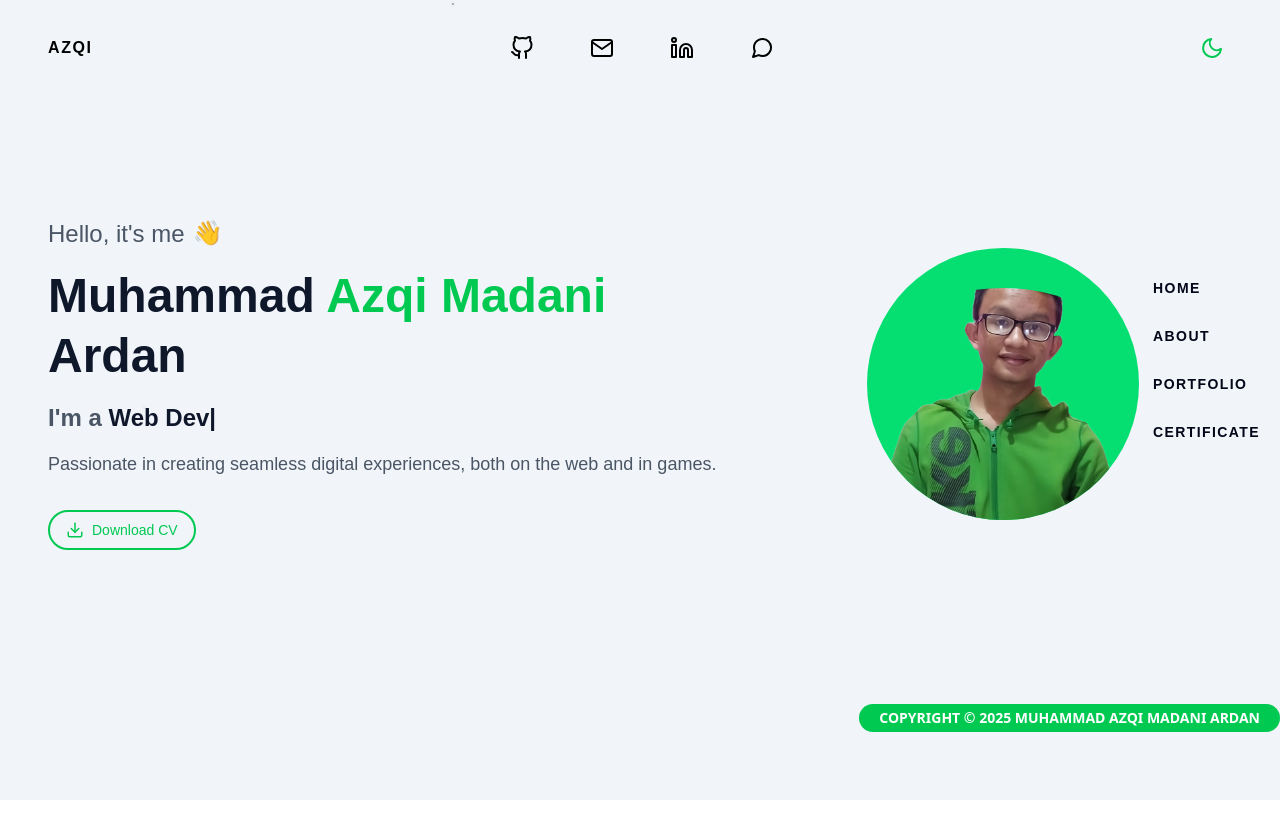
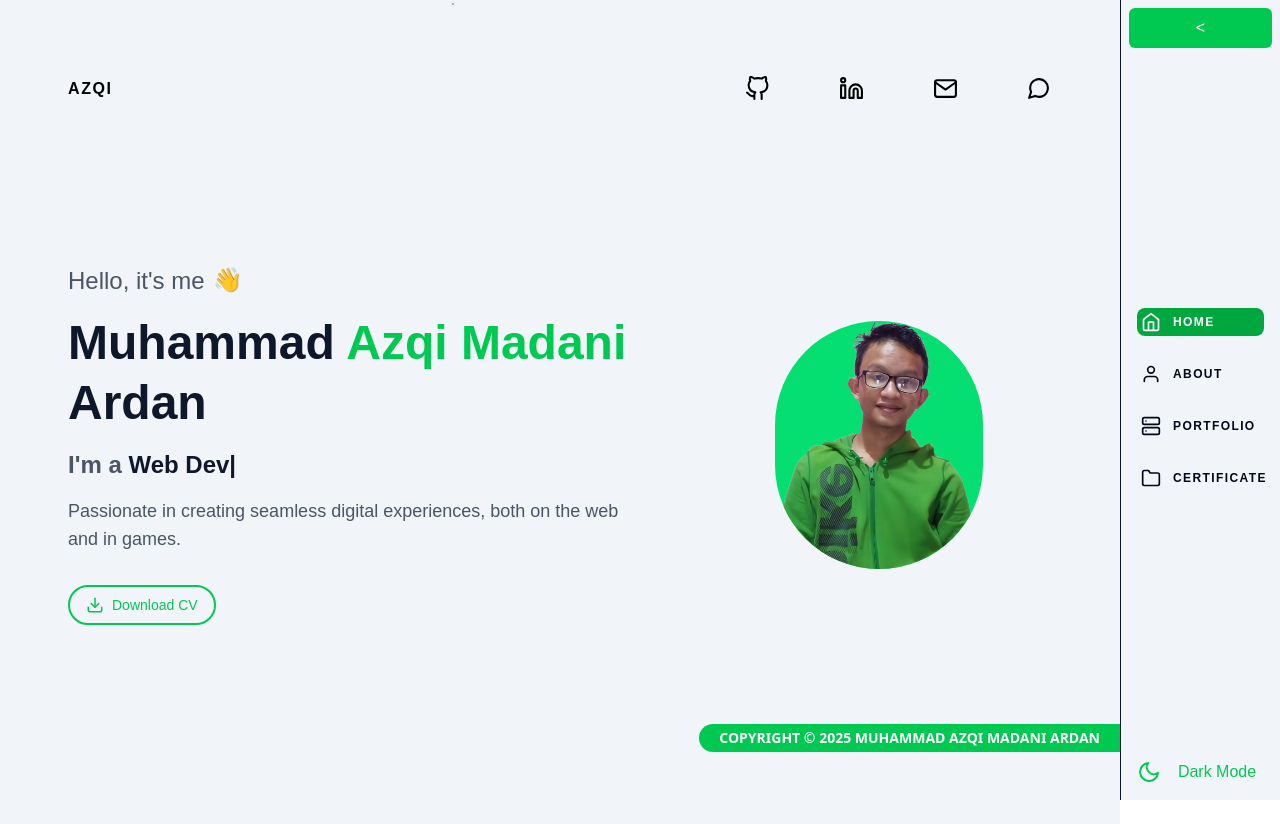
Before and after one commit to MuhammadAzqiMadaniArdan/azqi, a React (Vite) app: page / in a window 1280 px wide. Before the commit the page ends 800 px from the top, so only its background shows below. Built offline with nearby package versions, Linux system fonts and the light colour scheme; a web font is replaced by a local one.

Commit message:
update mobile-menu

```diff
--- a/src/Components/Header.jsx
+++ b/src/Components/Header.jsx
@@ -1,21 +1,22 @@
-import React, { useState } from "react";
-import MobileMenu from "./MobileMenu"; // Import komponen MobileMenu
-import { GitHub, Linkedin, Mail, MessageCircle, X, Menu, Home, User, Server, Folder } from "react-feather"; // Ganti sesuai kebutuhan dengan icon yang kamu pakai
+"use client"
+
+import { useState } from "react"
+import MobileMenu from "./MobileMenu"
+import { GitHub, Linkedin, Mail, MessageCircle, Menu, Home, User, Server, Folder } from "react-feather"
 
 const Header = ({ theme, setTheme }) => {
-  const [isMenuOpen, setIsMenuOpen] = useState(false);
+  const [isMenuOpen, setIsMenuOpen] = useState(false)
 
   const navItems = [
     { label: "Home", icon: <Home size={20} />, to: "/" },
     { label: "About", icon: <User size={20} />, to: "/about" },
     { label: "Portfolio", icon: <Server size={20} />, to: "/portfolio" },
     { label: "Certificate", icon: <Folder size={20} />, to: "/certificate" },
-  ];
+  ]
 
   return (
-    <header className="w-full h-[5%] mb-10 flex justify-between items-center p-5">
+    <header className="w-full mb-10 flex justify-between items-center py-5">
       <nav className="w-full flex items-center justify-between py-7 font-medium">
-        {/* Logo */}
         <div className="w-1/3 font-semibold uppercase hidden lg:block">
           <a
             className={`group cursor-pointer tracking-widest relative ${
@@ -27,8 +28,7 @@ const Header = ({ theme, setTheme }) => {
           </a>
         </div>
 
-        {/* Social Links */}
-        <div className="grid grid-cols-4 gap-10 w-1/3">
+        <div className="grid grid-cols-4 gap-2 sm:gap-6 md:gap-10 w-full lg:w-1/3">
           {[
             {
               icon: <GitHub size={25} />,
@@ -47,9 +47,9 @@ const Header = ({ theme, setTheme }) => {
               href: "https://wa.me/6288215992674",
             },
           ].map((item, idx) => (
-            <a key={idx} href={item.href} className="group cursor-pointer">
+            <a key={idx} href={item.href} target="_blank" rel="noopener noreferrer" className="group cursor-pointer">
               <div
-                className={`rounded-full p-2 transition duration-300 ${
+                className={`rounded-full p-1 sm:p-2 transition duration-300 ${
                   theme === "Night" ? "text-white" : "text-black"
                 } group-hover:scale-110 group-hover:text-green-500`}
               >
@@ -59,18 +59,18 @@ const Header = ({ theme, setTheme }) => {
           ))}
         </div>
 
-        {/* Toggle Mobile Menu & Theme */}
-        <div className="block lg:hidden">
+        {/* Toggle Mobile Menu */}
+        <div className="lg:hidden ml-4">
           <button
             onClick={() => setIsMenuOpen(!isMenuOpen)}
             className="p-2 rounded-md bg-green-500 text-white"
+            aria-label="Toggle Menu"
           >
-            {isMenuOpen ? <X size={24} /> : <Menu size={24} />}
+            <Menu size={24} />
           </button>
         </div>
       </nav>
 
-      {/* Menampilkan komponen MobileMenu */}
       <MobileMenu
         isMenuOpen={isMenuOpen}
         setIsMenuOpen={setIsMenuOpen}
@@ -79,7 +79,7 @@ const Header = ({ theme, setTheme }) => {
         navItems={navItems}
       />
     </header>
-  );
-};
+  )
+}
 
-export default Header;
+export default Header
--- a/src/Components/InfiniteScrollLanguage.jsx
+++ b/src/Components/InfiniteScrollLanguage.jsx
@@ -1,10 +1,11 @@
-import { motion, useAnimation } from "framer-motion";
-import { useEffect, useState } from "react";
+"use client"
+
+import { motion } from "framer-motion"
+import { useEffect, useState, useRef } from "react"
 import {
   SiJavascript,
   SiPython,
   SiPhp,
-  SiGo,
   SiPostgresql,
   SiLaravel,
   SiHtml5,
@@ -14,65 +15,82 @@ import {
   SiBootstrap,
   SiNodedotjs,
   SiUnity,
-} from "react-icons/si";
+} from "react-icons/si"
 
-// Main Component
-const InfiniteScrollLanguages = () => {
-  const [isAnimating, setIsAnimating] = useState(false);
+const InfiniteScrollLanguages = ({ theme = "Day" }) => {
+  const [width, setWidth] = useState(0)
+  const carousel = useRef(null)
 
   const languages = [
     { name: "JavaScript", icon: <SiJavascript size={40} /> },
     { name: "Python", icon: <SiPython size={40} /> },
     { name: "PHP", icon: <SiPhp size={40} /> },
     { name: "React", icon: <SiReact size={40} /> },
-    { name: "Tailwindcss", icon: <SiTailwindcss size={40} /> },
+    { name: "Tailwind CSS", icon: <SiTailwindcss size={40} /> },
     { name: "Bootstrap", icon: <SiBootstrap size={40} /> },
     { name: "Unity", icon: <SiUnity size={40} /> },
-    { name: "Html5", icon: <SiHtml5 size={40} /> },
-    { name: "Css3", icon: <SiCss3 size={40} /> },
+    { name: "HTML5", icon: <SiHtml5 size={40} /> },
+    { name: "CSS3", icon: <SiCss3 size={40} /> },
     { name: "Laravel", icon: <SiLaravel size={40} /> },
-    { name: "Postgresql", icon: <SiPostgresql size={40} /> },
-    { name: "Nodedotjs", icon: <SiNodedotjs size={40} /> },
-  ];
+    { name: "PostgreSQL", icon: <SiPostgresql size={40} /> },
+    { name: "Node.js", icon: <SiNodedotjs size={40} /> },
+  ]
 
-  const controls = useAnimation();
+  // Duplicate the languages array to create a seamless loop
+  const duplicatedLanguages = [...languages, ...languages]
 
   useEffect(() => {
-    const animate = () => {
-      controls.start({
-        x: "-100%",
-        transition: {
-          duration: 30,
-          ease: "linear",
-        },
-      }).then(() => {
-        controls.set({ x: 0 });
-        setIsAnimating(false);
-      });
-    };
+    // Calculate the width of the carousel
+    const updateWidth = () => {
+      if (carousel.current) {
+        // We only need the width of the first set of items
+        const itemWidth = carousel.current.scrollWidth / 2
+        setWidth(itemWidth)
+      }
+    }
 
-    if (!isAnimating) {
-      setIsAnimating(true);
-      animate();
-    }
-  }, [controls, isAnimating]);
+    updateWidth()
+    window.addEventListener("resize", updateWidth)
+    return () => window.removeEventListener("resize", updateWidth)
+  }, [])
 
   return (
-    <div className="overflow-hidden w-full bg-transparent py-4">
-      <motion.div
-        className="flex gap-8 w-max"
-        animate={controls}
-        style={{ display: "flex" }}
-      >
-        {languages.map((lang, i) => (
-          <div key={i} className="flex flex-col items-center min-w-[120px]">
-            <div className="text-4xl text-gray-800">{lang.icon}</div>
-            <p className="text-sm mt-2">{lang.name}</p>
-          </div>
-        ))}
+    <div className="relative w-full overflow-hidden py-8">
+      {/* Gradient overlays for fade effect */}
+      <div className="absolute left-0 top-0 z-10 h-full w-16 bg-gradient-to-r from-background to-transparent"></div>
+      <div className="absolute right-0 top-0 z-10 h-full w-16 bg-gradient-to-l from-background to-transparent"></div>
+
+      <motion.div className="flex w-full overflow-hidden" ref={carousel}>
+        <motion.div
+          className="flex gap-8"
+          animate={{ x: -width }}
+          transition={{
+            x: {
+              duration: 20,
+              ease: "linear",
+              repeat: Number.POSITIVE_INFINITY,
+              repeatType: "loop",
+            },
+          }}
+        >
+          {duplicatedLanguages.map((lang, i) => (
+            <div key={i} className="flex flex-col items-center justify-center min-w-[120px]">
+              <div
+                className={`text-4xl ${theme === "Day" ? "text-gray-800" : "text-gray-200"} transition-colors duration-300`}
+              >
+                {lang.icon}
+              </div>
+              <p
+                className={`text-sm mt-2 ${theme === "Day" ? "text-gray-700" : "text-gray-300"} transition-colors duration-300`}
+              >
+                {lang.name}
+              </p>
+            </div>
+          ))}
+        </motion.div>
       </motion.div>
     </div>
-  );
-};
+  )
+}
 
-export default InfiniteScrollLanguages;
+export default InfiniteScrollLanguages
--- a/src/Components/Sidebar.jsx
+++ b/src/Components/Sidebar.jsx
@@ -47,7 +47,7 @@ const Sidebar = ({ theme, setTheme, isExpanded, setIsExpanded, active }) => {
           <Link
             key={idx}
             to={item.to}
-            className={`group flex items-center gap-3 cursor-pointer tracking-widest relative p-1 ${active == item.label ? "bg-green-600" : ""} rounded-lg`}
+            className={`group flex items-center gap-3 cursor-pointer tracking-widest relative p-1 ${active == item.label ? "bg-green-600 text-white" : ""} rounded-lg`}
           >
             {/* Icon selalu terlihat */}
             <div className="relative group">
@@ -83,9 +83,11 @@ const Sidebar = ({ theme, setTheme, isExpanded, setIsExpanded, active }) => {
           title="Switch Theme"
         >
           {theme === "Day" ? (
-            <div className="flex gap-2">
+            <div className="flex gap-2 ">
               <Moon size={24} />
-              {isExpanded ? <p>Dark Mode</p> : ""}
+              {isExpanded ? <p className={`overflow-hidden transition-all duration-300  ease-in-out ${
+                isExpanded ? "w-24 opacity-100" : "w-0 opacity-0"
+              }`}>Dark Mode</p> : ""}
             </div>
           ) : (
             <div className="flex gap-2">
--- a/src/pages/Home.jsx
+++ b/src/pages/Home.jsx
@@ -2,7 +2,6 @@
 
 import { useEffect, useState } from "react"
 import Profile from "../assets/profile.png"
-// eslint-disable-next-line no-unused-vars
 import { AnimatePresence, motion } from "framer-motion"
 import {
   Download,
@@ -23,6 +22,9 @@ import { ReactTyped } from "react-typed"
 import { Link } from "react-router-dom"
 import StarField from "../Components/StarField"
 import CV from "../assets/Cvazqi.pdf"
+import Navbar from "../Components/Navbar"
+import Header from "../Components/Header"
+import Sidebar from "../Components/Sidebar"
 
 const navItems = [
   { label: "Home", icon: <Home size={20} />, to: "/" },
@@ -34,6 +36,7 @@ const navItems = [
 function HomePage() {
   const [showIntro, setShowIntro] = useState(true)
   const [isMenuOpen, setIsMenuOpen] = useState(false)
+  const [isExpanded, setIsExpanded] = useState(true);
 
   useEffect(() => {
     const timer = setTimeout(() => setShowIntro(false), 1500)
@@ -55,7 +58,9 @@ function HomePage() {
   }, [theme])
 
   return (
-    <div>
+    <div className={`transition-all duration-500 ease-in-out h-full p-5 pb-1 ${showIntro ? "h-screen" : ""}  ${
+          isExpanded ? "lg:w-7/8 lg:pr-[0px]" : "w-full lg:pr-[60px]"
+        } ${theme === "Day" ? "bg-slate-100 text-slate-950" : "bg-slate-950 text-white z-10"}`}>
       <AnimatePresence>
         {showIntro && (
           <motion.div
@@ -92,114 +97,19 @@ function HomePage() {
             theme === "Day" ? "bg-slate-100 text-slate-950" : "bg-slate-950 text-white"
           }`}
         >
-          <header
-            id="Header"
-            className="w-full bg-cover bg-center bg-fixed text-slate-950 flex-row justify-between mb-6 sm:mb-10"
-          >
-            <nav className="flex justify-between font-medium items-center py-5 sm:py-7 transition-all duration-300 ease-in-out">
-              <div className="gap-10 items-center font-semibold uppercase hidden lg:block">
-                <a
-                  className={`group cursor-pointer tracking-widest relative ${
-                    theme === "Night" ? "text-white" : "text-black"
-                  } `}
-                >
-                  Azqi
-                  <div className="absolute h-1 bg-green-400 left-0 w-[0%] group-hover:w-[100%] duration-300"></div>
-                </a>
-              </div>
+                    <Header theme={theme} setTheme={setTheme} />
 
-              {/* Social icons - responsive grid */}
-              <div className="grid grid-cols-4 gap-2 sm:gap-6 md:gap-10 items-center font-semibold uppercase">
-                <a
-                  className="group cursor-pointer tracking-widest relative"
-                  href="https://github.com/MuhammadAzqiMadaniArdan"
-                  target="_blank"
-                  rel="noopener noreferrer"
-                >
-                  <div
-                    className={`rounded-full p-1 sm:p-2 transition-all duration-300 ease-in-out transform ${
-                      theme === "Night" ? "text-white" : "text-black"
-                    } group-hover:scale-110 group-hover:text-green-500`}
-                  >
-                    <GitHub size={20} className="sm:w-6 sm:h-6" />
-                  </div>
-                </a>
-                <a className="group cursor-pointer tracking-widest relative" href="mailto:muhammadazqi098@gmail.com">
-                  <div
-                    className={`rounded-full p-1 sm:p-2 transition-all duration-300 ease-in-out transform ${
-                      theme === "Night" ? "text-white" : "text-black"
-                    } group-hover:scale-110 group-hover:text-green-500`}
-                  >
-                    <Mail size={20} className="sm:w-6 sm:h-6" />
-                  </div>
-                </a>
-                <a
-                  className="group cursor-pointer tracking-widest relative"
-                  href="https://id.linkedin.com/in/muhammad-azqi-madani-ardan-315b722b5"
-                  target="_blank"
-                  rel="noopener noreferrer"
-                >
-                  <div
-                    className={`rounded-full p-1 sm:p-2 transition-all duration-300 ease-in-out transform ${
-                      theme === "Night" ? "text-white" : "text-black"
-                    } group-hover:scale-110 group-hover:text-green-500`}
-                  >
-                    <Linkedin size={20} className="sm:w-6 sm:h-6" />
-                  </div>
-                </a>
-                <a
-                  href="https://wa.me/6288215992674"
-                  target="_blank"
-                  rel="noopener noreferrer"
-                  className="group cursor-pointer tracking-widest relative"
-                >
-                  <div
-                    className={`rounded-full p-1 sm:p-2 transition-all duration-300 ease-in-out transform ${
-                      theme === "Night" ? "text-white" : "text-black"
-                    } group-hover:scale-110 group-hover:text-green-500`}
-                  >
-                    <MessageCircle size={20} className="sm:w-6 sm:h-6" />
-                  </div>
-                </a>
-              </div>
-
-              {/* Mobile menu button */}
-              <div className="block lg:hidden">
-                <button
-                  onClick={() => setIsMenuOpen(!isMenuOpen)}
-                  className="p-2 rounded-md bg-green-500 text-white"
-                  aria-label="Toggle Menu"
-                >
-                  {isMenuOpen ? <X size={24} /> : <Menu size={24} />}
-                </button>
-              </div>
-
-              {/* Theme toggle - desktop */}
-              <div className="hidden lg:flex justify-end">
-                <button
-                  onClick={() => setTheme(theme === "Day" ? "Night" : "Day")}
-                  className="p-2 cursor-pointer rounded-full transition-colors duration-300 text-green-500"
-                  aria-label="Toggle Theme"
-                >
-                  {theme === "Day" ? <Moon size={24} /> : <Sun size={24} />}
-                </button>
-              </div>
-            </nav>
-          </header>
-
-          {/* Main content - completely restructured for better responsiveness */}
           <main
             className={`flex flex-col md:flex-row justify-between items-center gap-6 md:gap-10 w-full min-h-[60vh] my-8 md:my-12 ${
               theme === "Day" ? "text-slate-950" : "text-white"
             }`}
           >
-            {/* Profile image - mobile first approach */}
             <div className="flex justify-center md:order-2 md:w-2/5 w-full">
-              <div className="p-2 w-48 h-48 sm:w-56 sm:h-56 md:w-64 md:h-64 lg:w-72 lg:h-72">
+              <div className="p-2">
                 <img
                   src={Profile || "/placeholder.svg"}
                   alt="profile-image"
-                  className="rounded-full object-cover bg-green-400 pt-10 w-full h-full"
+                  className=" rounded-full object-cover bg-green-400 w-48 h-48 sm:w-92 sm:h-56 md:w-64 md:h-64 lg:w-52 lg:h-62"
                 />
               </div>
             </div>
@@ -266,15 +176,13 @@ function HomePage() {
               </div>
             </motion.div>
 
-            {/* Desktop navigation sidebar */}
-            <aside className="hidden lg:grid fixed end-5 grid-rows-5 gap-7 font-semibold items-center justify-end uppercase text-sm self-center">
-              {navItems.map((item, idx) => (
-                <Link key={idx} to={item.to} className="group cursor-pointer tracking-widest relative w-auto">
-                  {item.label}
-                  <div className="absolute h-1 bg-green-400 left-0 w-[0%] group-hover:w-[100%] duration-300"></div>
-                </Link>
-              ))}
-            </aside>
+            <Sidebar
+        theme={theme}
+        setTheme={setTheme}
+        isExpanded={isExpanded}
+        setIsExpanded={setIsExpanded}
+        active={"Home"}
+      />
           </main>
         </div>
 
@@ -324,7 +232,7 @@ function HomePage() {
         {/* Footer - made responsive */}
         <footer className="flex justify-center md:justify-end w-full py-6">
           <p
-            className={`uppercase py-1 px-3 sm:px-5 bg-green-500 rounded-full md:rounded-l-full font-semibold text-xs sm:text-sm ${
+            className={`uppercase py-1 px-3 sm:px-5 bg-green-500 rounded-l-full md:rounded-l-full font-semibold text-xs sm:text-sm ${
               theme === "Day" ? "text-white" : "text-gray-900"
             }`}
           >
```
Also changed, not shown: src/Components/MobileMenu.jsx (+16 -7 lines).
